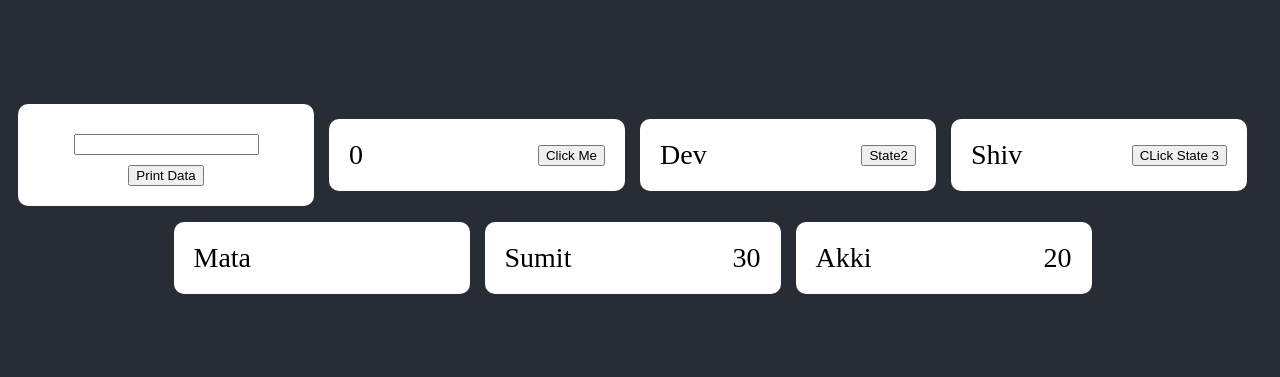
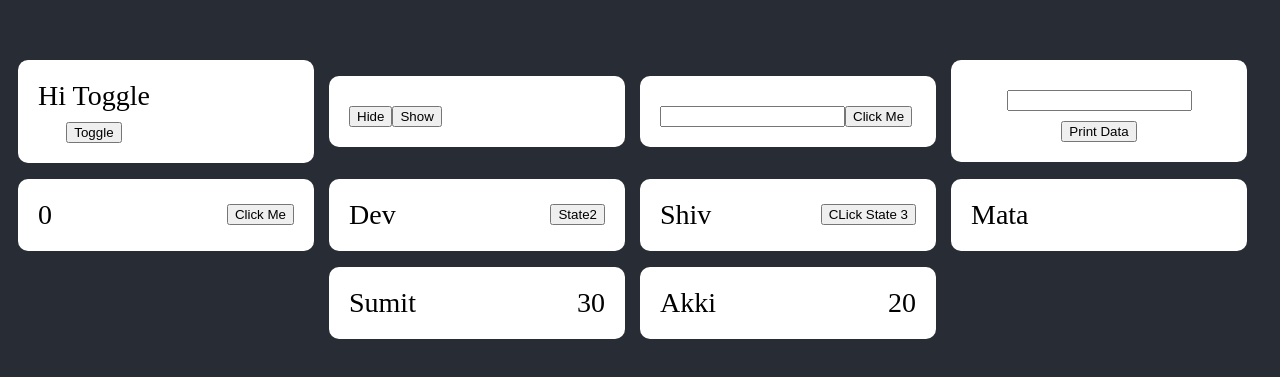
Before and after one commit to Mr-ankit-raj/basicReact, a React (Create React App) app: page / in a window 1280 px wide. Shown: the part 193-570 px from the top of the page. Built offline with nearby package versions, Linux system fonts and the light colour scheme.

Commit message:
input on change, hide and show and toggle

```diff
--- a/src/App.js
+++ b/src/App.js
@@ -7,12 +7,18 @@ import {
   Props1,
   Props2,
   InputGet,
+  InputOnChange,
+  HideAndShow,
+  Toggle,
 } from "./Components";
 
 function App() {
   return (
     <div className="App">
       <header className="App-header">
+        <Toggle />
+        <HideAndShow />
+        <InputOnChange />
         <InputGet />
         <State1 />
         <State2 />
--- /dev/null
+++ b/src/Components/InputGet/HideAndShow.jsx
@@ -0,0 +1,18 @@
+import { useState } from "react";
+
+const HideAndShow = () => {
+  const [status, setstatus] = useState(false);
+
+  return (
+    <div className="mainCard">
+      <div className="mainCardDown">
+        {status ? <h1>Hi Hide and Show</h1> : null}
+        <div>
+          <button onClick={() => setstatus(false)}>Hide</button>
+          <button onClick={() => setstatus(true)}>Show</button>
+        </div>
+      </div>
+    </div>
+  );
+};
+export default HideAndShow;
--- /dev/null
+++ b/src/Components/InputGet/InputOnChange.jsx
@@ -0,0 +1,22 @@
+import { useState } from "react";
+const InputOnChange = () => {
+  const [data, setdata] = useState(null);
+  const [print, setprint] = useState(false);
+  function getData(val) {
+    setdata(val.target.value);
+    setprint(false);
+  }
+  return (
+    <div className="mainCard">
+      <div className="mainCardDown">
+        {print ? <h1>{data}</h1> : null}
+        <div>
+          <input type="text" onChange={getData} />
+          <button onClick={() => setprint(true)}>Click Me</button>
+        </div>
+      </div>
+    </div>
+  );
+};
+
+export default InputOnChange;
--- /dev/null
+++ b/src/Components/InputGet/Toggle.jsx
@@ -0,0 +1,17 @@
+import { useState } from "react";
+
+const Toggle = () => {
+  const [status, setstatus] = useState(true);
+  return (
+    <div className="mainCard">
+      <div className="mainCardDown">
+        {status ? <h1>Hi Toggle</h1> : null}
+        <div>
+          <button onClick={() => setstatus(!status)}>Toggle</button>
+        </div>
+      </div>
+    </div>
+  );
+};
+
+export default Toggle;
--- a/src/Components/index.jsx
+++ b/src/Components/index.jsx
@@ -5,5 +5,19 @@ import State3 from "./StateFun/State3";
 import State4 from "./StateFun/State4";
 import Props2 from "./PropsFun/Props2";
 import InputGet from "./InputGet/InputGet1";
+import InputOnChange from "./InputGet/InputOnChange";
+import HideAndShow from "./InputGet/HideAndShow";
+import Toggle from "./InputGet/Toggle";
 
-export { State1, State2, State3, State4, Props1, Props2, InputGet };
+export {
+  State1,
+  State2,
+  State3,
+  State4,
+  Props1,
+  Props2,
+  InputGet,
+  InputOnChange,
+  HideAndShow,
+  Toggle,
+};
```
